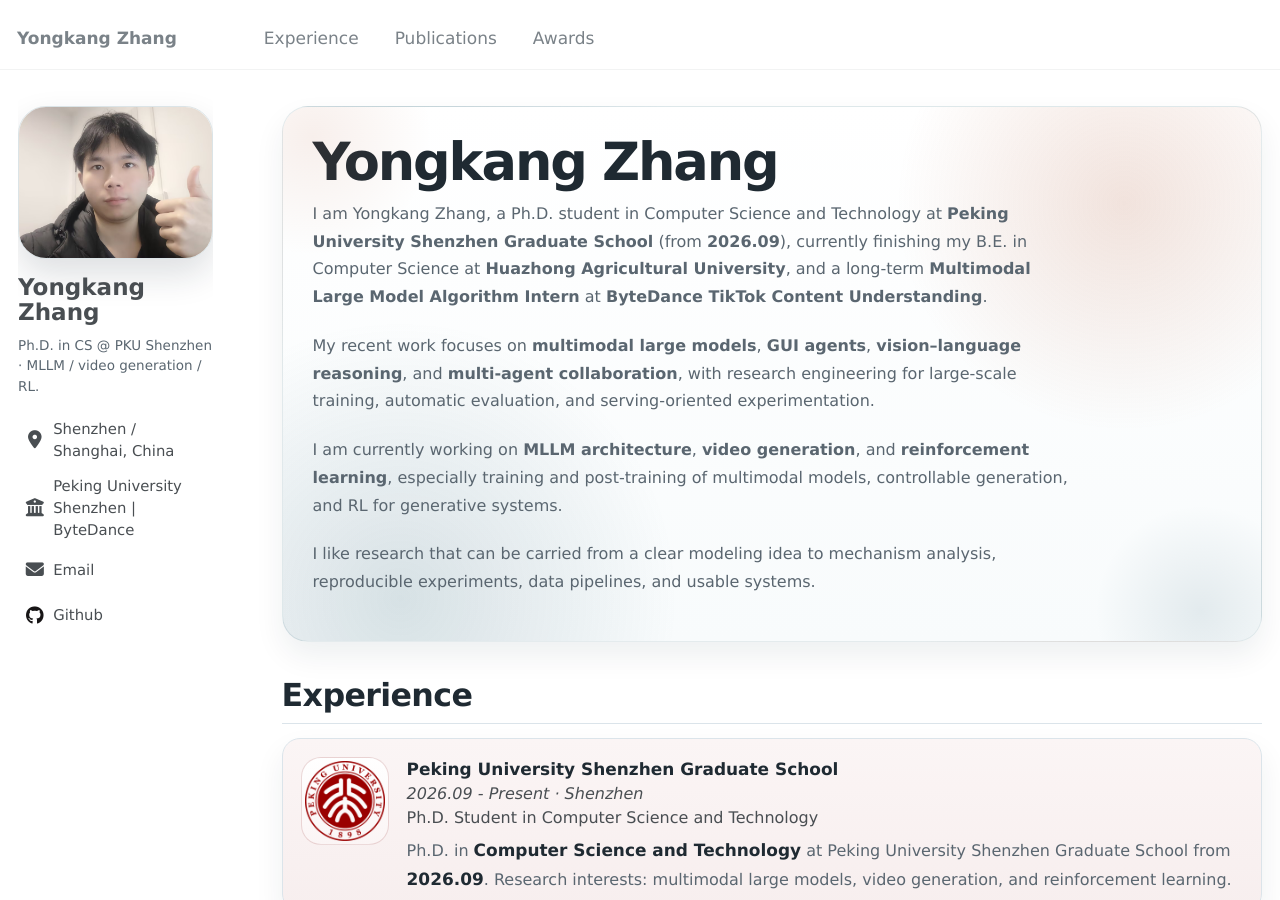
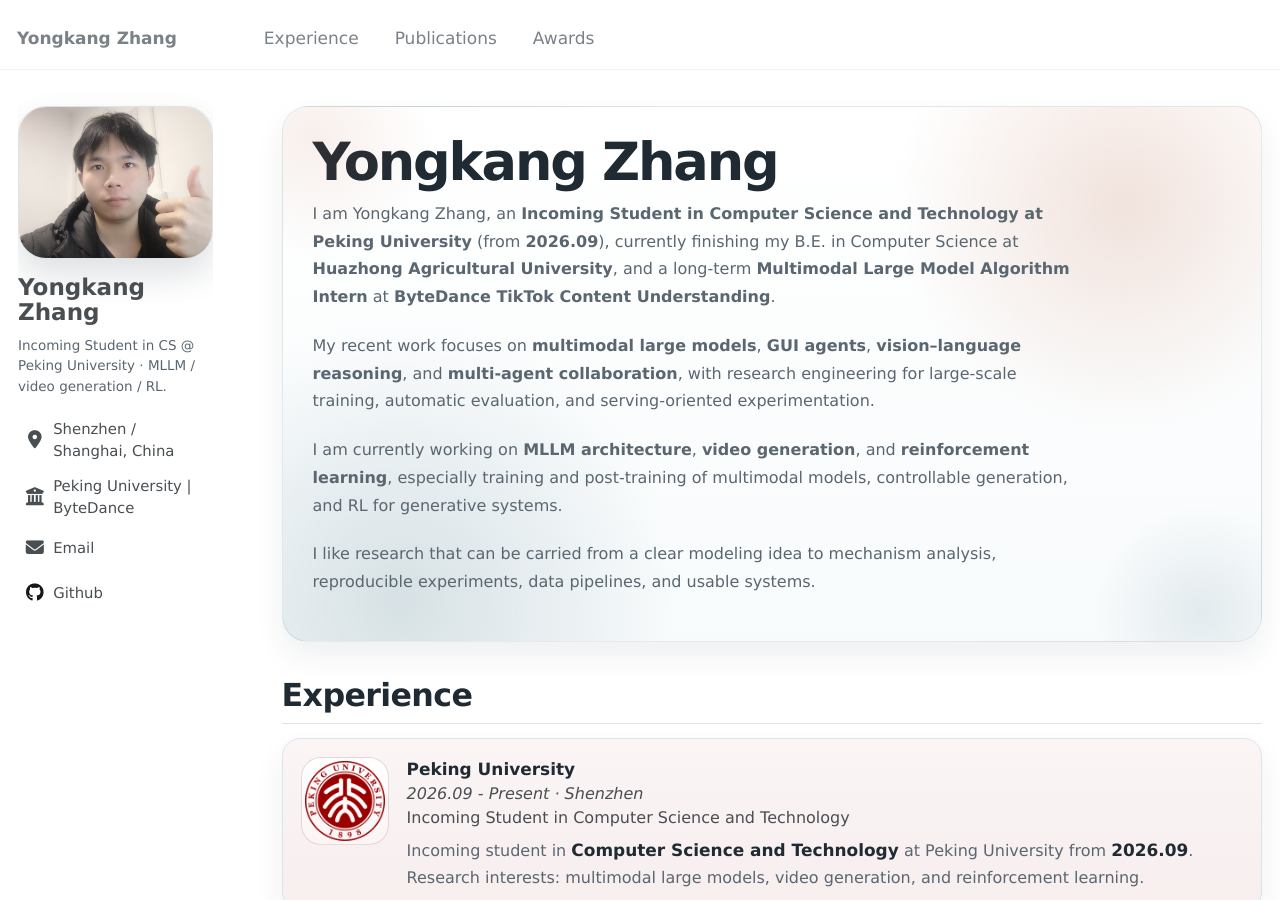
Before and after one commit to calmee4/Yongkang_CV, a Jekyll site: the page built from _pages/about.md, in a window 1280 px wide and 900 px high. Built offline with Jekyll 4.4.1, drawn with Linux system fonts in a browser that asks for light colours.

Commit message:
Rephrase PKU affiliation as Incoming Student without SIGS wording.
Co-authored-by: Cursor <cursoragent@cursor.com>

```diff
--- a/_config.yml
+++ b/_config.yml
@@ -11,9 +11,9 @@ author:
   avatar           : "yongkang-profile.jpg"
   name             : "Yongkang Zhang"
   pronouns         :
-  bio              : "Ph.D. in CS @ PKU Shenzhen · MLLM / video generation / RL."
+  bio              : "Incoming Student in CS @ Peking University · MLLM / video generation / RL."
   location         : "Shenzhen / Shanghai, China"
-  employer         : "Peking University Shenzhen | ByteDance"
+  employer         : "Peking University | ByteDance"
   uri              :
   email            : "yongkang.123@bytedance.com"
 
--- a/_pages/about.md
+++ b/_pages/about.md
@@ -12,8 +12,8 @@ redirect_from:
   <h1 class="main-heading">Yongkang Zhang</h1>
 
   <p class="lead-paragraph">
-    I am Yongkang Zhang, a Ph.D. student in Computer Science and Technology at
-    <strong>Peking University Shenzhen Graduate School</strong>
+    I am Yongkang Zhang, an <strong>Incoming Student in Computer Science and Technology at
+    Peking University</strong>
     (from <strong>2026.09</strong>), currently finishing my B.E. in Computer Science at
     <strong>Huazhong Agricultural University</strong>, and a long-term
     <strong>Multimodal Large Model Algorithm Intern</strong> at
@@ -48,13 +48,13 @@ Experience
       <img class="experience-logo experience-logo--pku" src="{{ '/images/icons/pku.png' | relative_url }}" alt="Peking University">
     </div>
     <div class="experience-info">
-      <strong>Peking University Shenzhen Graduate School</strong><br>
+      <strong>Peking University</strong><br>
       <em>2026.09 - Present · Shenzhen</em><br>
-      Ph.D. Student in Computer Science and Technology<br>
+      Incoming Student in Computer Science and Technology<br>
       <span class="experience-note">
-        Ph.D. in <strong>Computer Science and Technology</strong> at Peking University Shenzhen
-        Graduate School from <strong>2026.09</strong>. Research interests: multimodal large models,
-        video generation, and reinforcement learning.
+        Incoming student in <strong>Computer Science and Technology</strong> at Peking University
+        from <strong>2026.09</strong>. Research interests: multimodal large models, video generation,
+        and reinforcement learning.
       </span>
     </div>
   </div>
```
